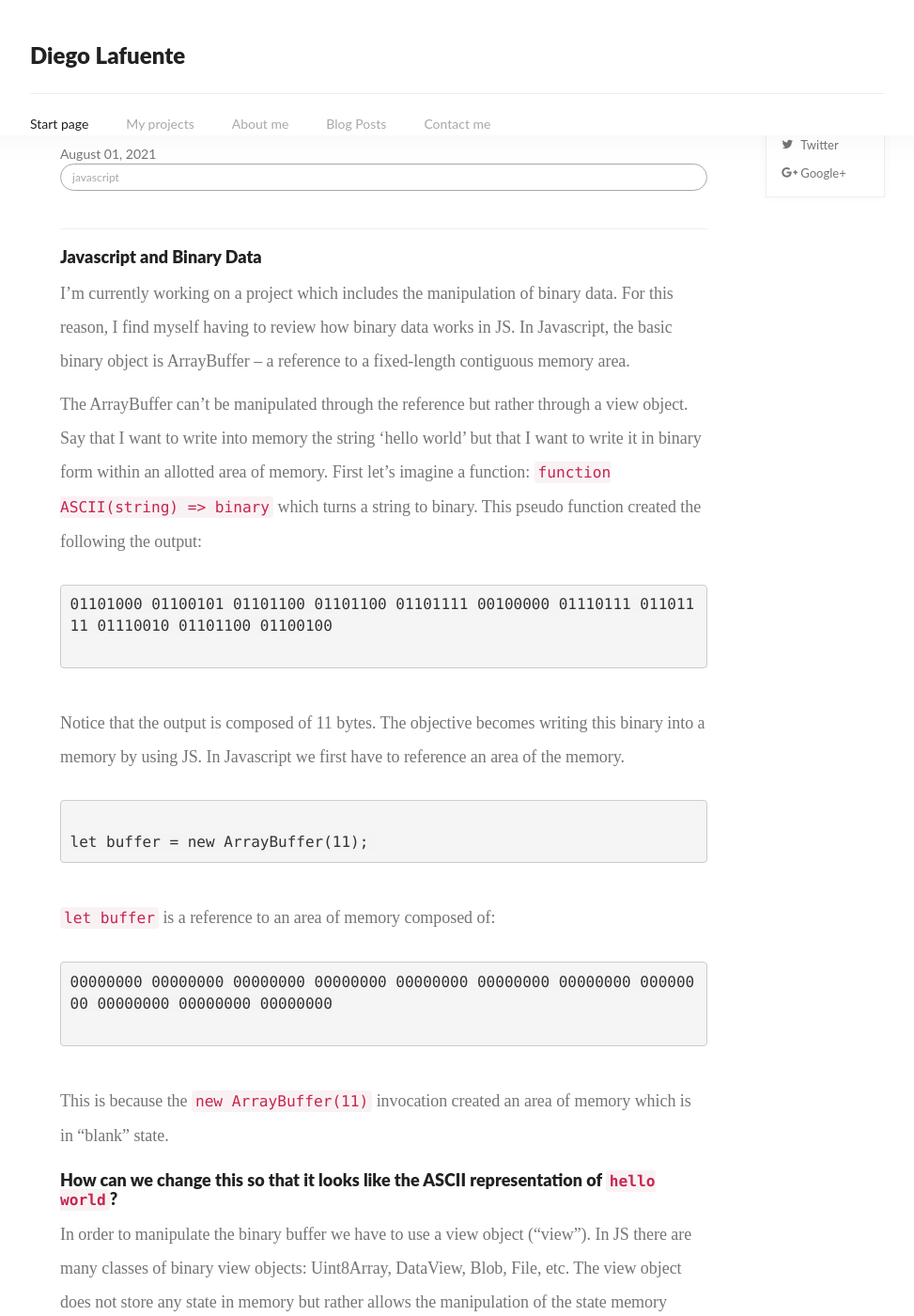
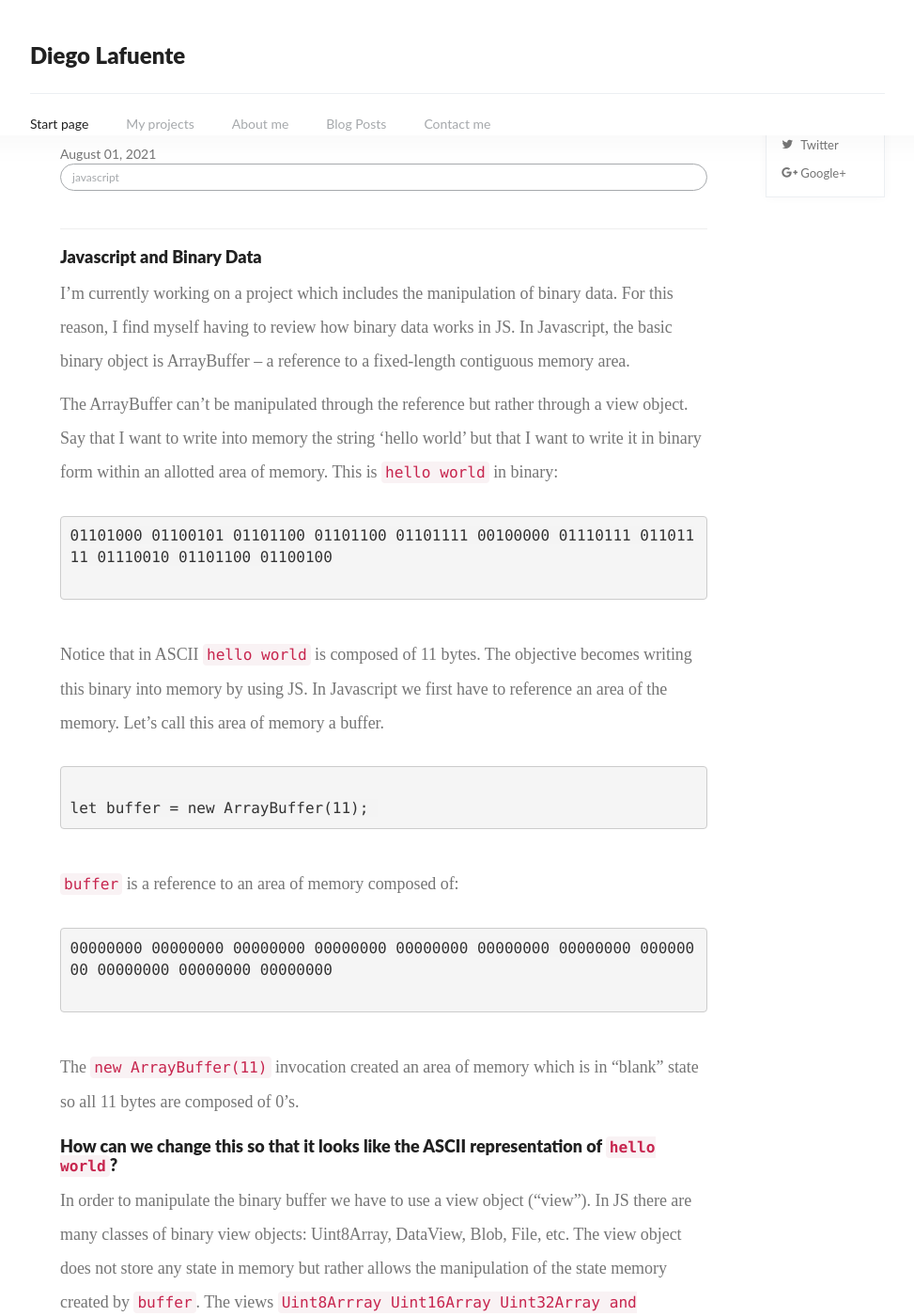
Before and after one commit to dlaf88/dlaf88.github.io, a Jekyll site: the page built from _posts/2021-08-01-array-buffers-in-javascript.md, in a window 1280 px wide and 1400 px high. Shown: the whole window at 94% size, without its empty margins (153-1126 px from the left). Built offline with Jekyll 4.4.1, drawn with Linux system fonts in a browser that asks for light colours; nearby versions of some CDN libraries; library files that are not in the unit come from our copies; a script that is not in the unit is left out; comment, search, counter and statistics services are not loaded; some of the changed text lies outside the part shown.

Commit message:
Update 2021-08-01-array-buffers-in-javascript.md

````diff
--- a/_posts/2021-08-01-array-buffers-in-javascript.md
+++ b/_posts/2021-08-01-array-buffers-in-javascript.md
@@ -13,24 +13,23 @@ I'm currently working on a project which includes the manipulation of binary dat
 binary data works in JS. In Javascript, the basic binary object is ArrayBuffer – a reference to a fixed-length contiguous memory area.
 
 The ArrayBuffer can't be manipulated through the reference but rather through a view object. Say that I want to write into memory the string
-'hello world' but that I want to write it in binary form within an allotted area of memory. First let's imagine a function: `function ASCII(string) => binary` which turns a string to binary.
-This pseudo function created the following the output:
+'hello world' but that I want to write it in binary form within an allotted area of memory. This is `hello world` in binary:
 ```BASH
 01101000 01100101 01101100 01101100 01101111 00100000 01110111 01101111 01110010 01101100 01100100
 
 ```
-Notice that the output is composed of 11 bytes. The objective becomes writing this binary into a memory by using JS. In Javascript we first have to reference an area of the memory.
+Notice that in ASCII `hello world` is composed of 11 bytes. The objective becomes writing this binary into memory by using JS. In Javascript we first have to reference an area of the memory. Let's call this area of memory a buffer.
 
 ```Javascript
 
 let buffer = new ArrayBuffer(11);
 ```
- `let buffer` is a reference to an area of memory composed of:
+ `buffer` is a reference to an area of memory composed of:
 ```BASH
 00000000 00000000 00000000 00000000 00000000 00000000 00000000 00000000 00000000 00000000 00000000
 
 ```
-This is because the `new ArrayBuffer(11)` invocation created an area of memory which is in "blank" state.
+The `new ArrayBuffer(11)` invocation created an area of memory which is in "blank" state so all 11 bytes are composed of 0's.
 
 ### How can we change this so that it looks like the ASCII representation of `hello world`?
 
@@ -79,8 +78,7 @@ To this:
 01101000 01100101 01101100 01101100 01101111 00100000 01110111 01101111 01110010 01101100 01100100
 
 ```
-Let's start with the first byte by consulting an ASCII table: the letter `h` is represented by the decimal 104. Through consultation of the ASCII table and assignment of the
-`view` object, I have generated the following code:
+Let's start with the first byte by consulting an ASCII table: the letter `h` is represented by the decimal 104. Through consultation of the ASCII table and assignment of the `view` object, I have generated the following code:
 
 ```Javascript
 
````
Also changed, not shown: other parts of _posts/2021-08-01-array-buffers-in-javascript.md (+1 -1 lines).
